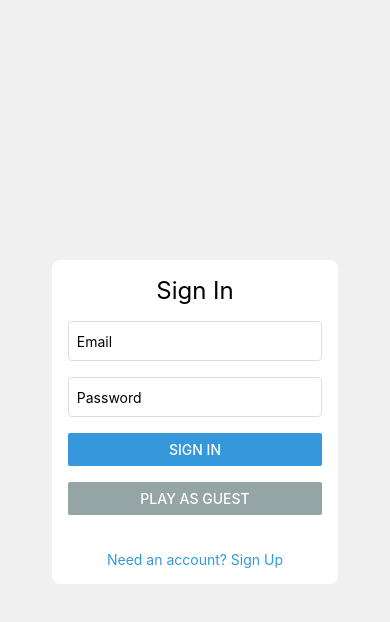
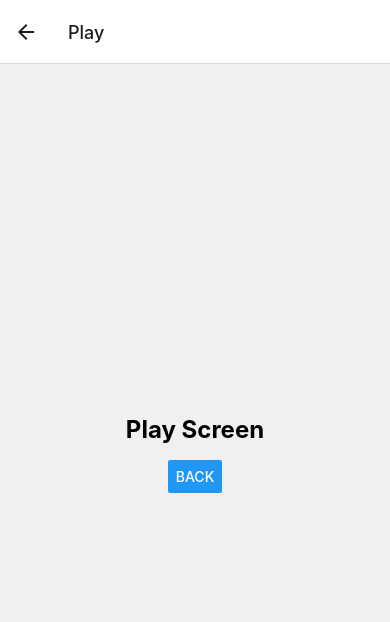
Before and after one commit to nrasif/rpsgame, a React Native app: screen /Play in a window 390 px wide. Shown: the top 622 px of the page. Built offline with nearby package versions, Linux system fonts and the light colour scheme.

Commit message:
Adding menu and more screen

```diff
--- a/App.js
+++ b/App.js
@@ -1,9 +1,18 @@
 import React, { useState, useEffect } from 'react';
+import { NavigationContainer } from '@react-navigation/native';
+import { createStackNavigator } from '@react-navigation/stack';
 import { ScrollView, StyleSheet, Alert } from 'react-native';
 import { auth } from './src/services/firebase';
 import { onAuthStateChanged, signOut, signInWithEmailAndPassword, createUserWithEmailAndPassword } from '@firebase/auth';
 import AuthScreen from './src/components/AuthScreen';
 import AuthenticatedScreen from './src/components/AuthenticatedScreen';
+
+import HomeScreen from './src/components/HomeScreen';
+import PlayScreen from './src/components/PlayScreen';
+import ProfileScreen from './src/components/ProfileScreen';
+import SettingsScreen from './src/components/SettingsScreen';
+
+const Stack = createStackNavigator();
 
 const App = () => {
   const [email, setEmail] = useState('');
@@ -69,13 +78,25 @@ const App = () => {
   };
 
   return (
-    <ScrollView contentContainerStyle={styles.container}>
+    <NavigationContainer>
+      <Stack.Navigator>
         {user ? (
-        // Show user's email if user is authenticated
-        <AuthenticatedScreen user={user} handleAuthentication={handleAuthentication} isGuest={isGuest} handleGuestLogout={handleGuestLogout} />
+          <Stack.Screen name="Home">
+            {(props) => (
+              <HomeScreen
+                {...props}
+                user={user}
+                handleAuthentication={handleAuthentication}
+                isGuest={isGuest}
+                handleGuestLogout={handleGuestLogout}
+              />
+            )}
+          </Stack.Screen>
         ) : (
-        // Show sign-in or sign-up form if user is not authenticated
+          <Stack.Screen name="Auth">
+            {(props) => (
               <AuthScreen
+                {...props}
                 email={email}
                 setEmail={setEmail}
                 password={password}
@@ -86,9 +107,15 @@ const App = () => {
                 handleGuestLogin={handleGuestLogin}
               />
             )}
-    </ScrollView>
+          </Stack.Screen>
+        )}
+        <Stack.Screen name="Play" component={PlayScreen} />
+        <Stack.Screen name="Profile" component={ProfileScreen} />
+        <Stack.Screen name="Settings" component={SettingsScreen} />
+      </Stack.Navigator>
+    </NavigationContainer>
   );
-}
+};
 
 const styles = StyleSheet.create({
   container: {
--- a/package.json
+++ b/package.json
@@ -14,6 +14,7 @@
     "@react-native-firebase/auth": "^20.3.0",
     "@react-navigation/native": "^6.1.18",
     "@react-navigation/native-stack": "^6.11.0",
+    "@react-navigation/stack": "^6.4.1",
     "expo": "~51.0.24",
     "expo-status-bar": "~1.12.1",
     "firebase": "^10.12.5",
--- a/src/components/AuthScreen.js
+++ b/src/components/AuthScreen.js
@@ -1,70 +1,91 @@
 import React from 'react';
-import { View, Text, TextInput, Button, StyleSheet } from 'react-native';
+import { View, Text, TextInput, Button, StyleSheet, TouchableOpacity } from 'react-native';
 
-const AuthScreen = ({ email, setEmail, password, setPassword, isLogin, setIsLogin, handleAuthentication, handleGuestLogin }) => {
+const AuthScreen = ({
+  email,
+  setEmail,
+  password,
+  setPassword,
+  isLogin,
+  setIsLogin,
+  handleAuthentication,
+  handleGuestLogin,
+}) => {
   return (
+    <View style={styles.container}>
       <View style={styles.authContainer}>
         <Text style={styles.title}>{isLogin ? 'Sign In' : 'Sign Up'}</Text>
         <TextInput
           style={styles.input}
+          placeholder="Email"
           value={email}
-        onChangeText={setEmail}
-        placeholder="Email"
-        autoCapitalize="none"
+          onChangeText={(text) => setEmail(text)}
         />
         <TextInput
           style={styles.input}
+          placeholder="Password"
           value={password}
-        onChangeText={setPassword}
-        placeholder="Password"
+          onChangeText={(text) => setPassword(text)}
           secureTextEntry
         />
-      <View style={styles.buttonContainer}>
-        <Button title={isLogin ? 'Sign In' : 'Sign Up'} onPress={handleAuthentication} color="#3498db" />
-      </View>
-      <View style={styles.buttonContainer}>
-        <Button title="Play as Guest" onPress={handleGuestLogin} color="#95a5a6" />
-      </View>
-      <View style={styles.bottomContainer}>
-        <Text style={styles.toggleText} onPress={() => setIsLogin(!isLogin)}>
+        <Button title={isLogin ? 'Sign In' : 'Sign Up'} onPress={handleAuthentication} />
+        <TouchableOpacity onPress={handleGuestLogin}>
+          <Text style={styles.guestText}>Play as Guest</Text>
+        </TouchableOpacity>
+        <TouchableOpacity onPress={() => setIsLogin(!isLogin)}>
+          <Text style={styles.toggleText}>
             {isLogin ? 'Need an account? Sign Up' : 'Already have an account? Sign In'}
           </Text>
+        </TouchableOpacity>
       </View>
     </View>
   );
 };
 
 const styles = StyleSheet.create({
+  container: {
+    flex: 1,
+    justifyContent: 'center',
+    alignItems: 'center',
+    backgroundColor: '#f5f5f5',
+  },
   authContainer: {
     width: '80%',
-    maxWidth: 400,
-    backgroundColor: '#fff',
-    padding: 16,
-    borderRadius: 8,
-    elevation: 3,
+    padding: 20,
+    backgroundColor: 'white',
+    borderRadius: 10,
+    shadowColor: '#000',
+    shadowOffset: {
+      width: 0,
+      height: 2,
+    },
+    shadowOpacity: 0.25,
+    shadowRadius: 3.84,
+    elevation: 5,
   },
   title: {
     fontSize: 24,
-    marginBottom: 16,
+    fontWeight: 'bold',
+    marginBottom: 20,
     textAlign: 'center',
   },
   input: {
-    height: 40,
-    borderColor: '#ddd',
+    width: '100%',
+    padding: 10,
+    marginBottom: 10,
     borderWidth: 1,
-    marginBottom: 16,
-    padding: 8,
-    borderRadius: 4,
+    borderColor: '#ccc',
+    borderRadius: 5,
   },
-  buttonContainer: {
-    marginBottom: 16,
+  guestText: {
+    marginTop: 10,
+    color: '#007BFF',
+    textAlign: 'center',
   },
   toggleText: {
-    color: '#3498db',
+    marginTop: 20,
+    color: '#007BFF',
     textAlign: 'center',
-  },
-  bottomContainer: {
-    marginTop: 20,
   },
 });
 
--- /dev/null
+++ b/src/components/HomeScreen.js
@@ -0,0 +1,36 @@
+import React from 'react';
+import { View, Text, Button, StyleSheet } from 'react-native';
+
+const HomeScreen = ({ navigation, user, handleAuthentication, isGuest, handleGuestLogout }) => {
+  return (
+    <View style={styles.container}>
+      <Text style={styles.title}>Welcome</Text>
+      <Text style={styles.emailText}>{isGuest ? 'Guest' : user.email}</Text>
+      <Button title="Play" onPress={() => navigation.navigate('Play')} />
+      <Button title="Profile" onPress={() => navigation.navigate('Profile')} />
+      <Button title="Settings" onPress={() => navigation.navigate('Settings')} />
+      <Button title={isGuest ? 'Login' : 'Logout'} onPress={isGuest ? handleGuestLogout : handleAuthentication} color="#e74c3c" />
+    </View>
+  );
+};
+
+const styles = StyleSheet.create({
+  container: {
+    flex: 1,
+    justifyContent: 'center',
+    alignItems: 'center',
+    padding: 16,
+    backgroundColor: '#f0f0f0',
+  },
+  title: {
+    fontSize: 24,
+    fontWeight: 'bold',
+    marginBottom: 16,
+  },
+  emailText: {
+    fontSize: 18,
+    marginBottom: 16,
+  },
+});
+
+export default HomeScreen;
--- /dev/null
+++ b/src/components/PlayScreen.js
@@ -0,0 +1,28 @@
+import React from 'react';
+import { View, Text, Button, StyleSheet } from 'react-native';
+
+const PlayScreen = ({ navigation }) => {
+  return (
+    <View style={styles.container}>
+      <Text style={styles.title}>Play Screen</Text>
+      <Button title="Back" onPress={() => navigation.goBack()} />
+    </View>
+  );
+};
+
+const styles = StyleSheet.create({
+  container: {
+    flex: 1,
+    justifyContent: 'center',
+    alignItems: 'center',
+    padding: 16,
+    backgroundColor: '#f0f0f0',
+  },
+  title: {
+    fontSize: 24,
+    fontWeight: 'bold',
+    marginBottom: 16,
+  },
+});
+
+export default PlayScreen;
--- /dev/null
+++ b/src/components/ProfileScreen.js
@@ -0,0 +1,28 @@
+import React from 'react';
+import { View, Text, Button, StyleSheet } from 'react-native';
+
+const ProfileScreen = ({ navigation }) => {
+  return (
+    <View style={styles.container}>
+      <Text style={styles.title}>Profile Screen</Text>
+      <Button title="Back" onPress={() => navigation.goBack()} />
+    </View>
+  );
+};
+
+const styles = StyleSheet.create({
+  container: {
+    flex: 1,
+    justifyContent: 'center',
+    alignItems: 'center',
+    padding: 16,
+    backgroundColor: '#f0f0f0',
+  },
+  title: {
+    fontSize: 24,
+    fontWeight: 'bold',
+    marginBottom: 16,
+  },
+});
+
+export default ProfileScreen;
--- /dev/null
+++ b/src/components/SettingsScreen.js
@@ -0,0 +1,28 @@
+import React from 'react';
+import { View, Text, Button, StyleSheet } from 'react-native';
+
+const SettingsScreen = ({ navigation }) => {
+  return (
+    <View style={styles.container}>
+      <Text style={styles.title}>Settings Screen</Text>
+      <Button title="Back" onPress={() => navigation.goBack()} />
+    </View>
+  );
+};
+
+const styles = StyleSheet.create({
+  container: {
+    flex: 1,
+    justifyContent: 'center',
+    alignItems: 'center',
+    padding: 16,
+    backgroundColor: '#f0f0f0',
+  },
+  title: {
+    fontSize: 24,
+    fontWeight: 'bold',
+    marginBottom: 16,
+  },
+});
+
+export default SettingsScreen;
```
Also changed, not shown: 1 other file (tests, documents, lock files or other folders). Lines whose indentation alone changed are shown as unchanged.
